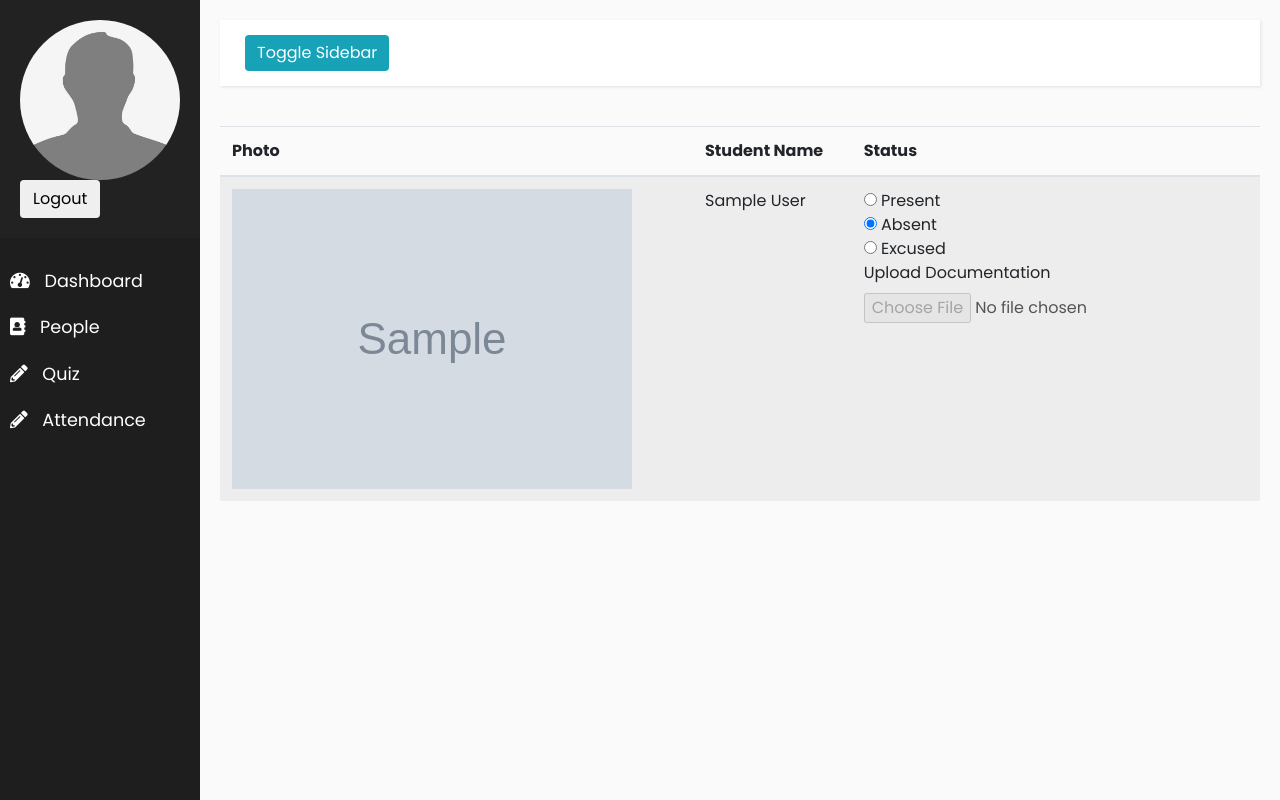
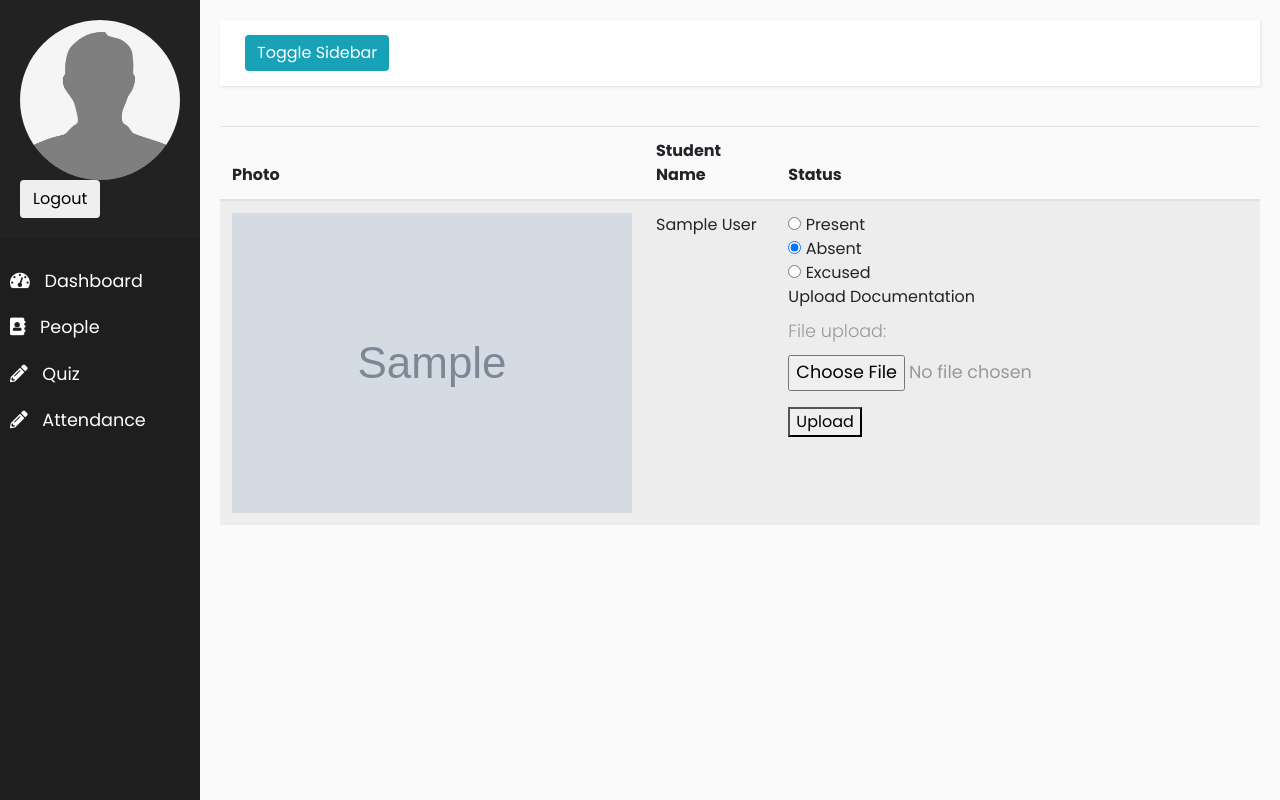
Before and after one commit to wonesy/tacosalpastor, a Django app: template alpastor/templates/epita/attendance_list.html in a window 1280 px wide. Run offline with Django 3.2, Linux system fonts and the light colour scheme; the template is opened without the code that fills it: values that come from a table or form of the project are taken from there, others are empty; tables that the repository leaves empty hold one stand-in row (values such as "Sample post"); grey boxes marked "Sample" are stand-in pictures; parts of the project's set-up code (start-up, migrations or seed data) failed here and were passed over; some libraries are stand-ins or nearby versions.

Commit message:
Added post function & file upload from admin site

```diff
--- a/alpastor/alpastor/settings.py
+++ b/alpastor/alpastor/settings.py
@@ -136,3 +136,8 @@ LOGIN_REDIRECT_URL = '/'
 LOGIN_URL = '/login'
 
 TEST_RUNNER="redgreenunittest.django.runner.RedGreenDiscoverRunner"
+
+# Media files (uploaded files)
+
+MEDIA_ROOT = os.path.join(BASE_DIR, 'media')
+MEDIA_URL = '/media/'
--- a/alpastor/alpastor/urls.py
+++ b/alpastor/alpastor/urls.py
@@ -18,6 +18,9 @@ from django.urls import path
 from accounts import views as accounts_views
 from epita import views
 from epita.views import CourseList, ScheduleList, AttendanceList
+from django.conf import settings
+from django.conf.urls.static import static
+
 
 # add new URL to this structure in alpastor/urls.py
 urlpatterns = [
@@ -29,3 +32,7 @@ urlpatterns = [
     path('login/', accounts_views.login, name='login'),
     path('admin/', admin.site.urls),
 ]
+
+if settings.DEBUG:
+    urlpatterns += static(settings.STATIC_URL, document_root=settings.STATICFILES_DIRS)
+    urlpatterns += static(settings.MEDIA_URL, document_root=settings.MEDIA_ROOT)
--- /dev/null
+++ b/alpastor/epita/forms.py
@@ -0,0 +1,8 @@
+from django import forms
+from .models import Attendance
+
+class AttendanceForm(forms.ModelForm):
+    # post = forms.FileField(required=False)
+    class Meta:
+        model = Attendance
+        fields = ['file_upload']
--- a/alpastor/epita/models.py
+++ b/alpastor/epita/models.py
@@ -234,14 +234,18 @@ class Attendance(models.Model):
         student_id = FK to a specific student
         schedule_id = FK to a specific schedule instance
         status = integer code to describe a student's status for that class (present, late, absent)
+        file_upload = file for excused absence
+        upload_time = timestamp of file upload
     """
     student_id = models.ForeignKey(Student, on_delete=models.CASCADE)
     schedule_id = models.ForeignKey(Schedule, on_delete=models.CASCADE)
     status = models.IntegerField()
+    file_upload = models.FileField(null=True, blank=True)
+    upload_time = models.DateTimeField(null=True, blank=True)
 
     def __repr__(self):
-        return "Attendance(student_id={}, schedule_id={}, status={})".format(self.student_id,
-            self.schedule_id, self.status)
+        return "Attendance(student_id={}, schedule_id={}, status={}, file_upload={}, upload_time={})".format(self.student_id,
+            self.schedule_id, self.status, self.file_upload, self.upload_time)
 
     def __str__(self):
-        return "{}, status: {}, {}".format(str(self.student_id), str(self.status), str(self.schedule_id))
+        return "{}, status: {}, {}, file: {}, time: {}".format(str(self.student_id), str(self.status), str(self.schedule_id), self.file_upload, self.upload_time)
--- a/alpastor/templates/epita/attendance_list.html
+++ b/alpastor/templates/epita/attendance_list.html
@@ -23,15 +23,16 @@
                     </td>
                     <td>{{ student.student_id.user }}</td>
                     <td>
-                        <form id="rGroup1">
-                        <input type="radio" id="r1" name="status" value="1" onclick="disableButton()"> Present<br>
-                        <input type="radio" id="r1" name="status" value="2" onclick="disableButton()" checked="checked"> Absent<br>
-                        <input type="radio" id="r1" name="status" value="3" onclick="disableButton()" > Excused</input>
+                        <form id="rGroup1" class="form-group" method="post" enctype="multipart/form-data">
+                            <input type="radio" id="r1" name="status" value="1" onclick="disableButton()"> Present<br>
+                            <input type="radio" id="r1" name="status" value="2" onclick="disableButton()" checked="checked"> Absent<br>
+                            <input type="radio" id="r1" name="status" value="3" onclick="disableButton()" > Excused</input><br>
+                            {% csrf_token %}
+                            <label>Upload Documentation</label>
+                            {{ form.as_p }}
+{#                            <input id="uploadForm" type="file" class="form-control-file" name="myfile" disabled="true">#}
+                            <button type="submit">Upload</button>
                         </form>
-                        <div class="form-group">
-                            <label>Upload Documentation</label>
-                            <input id="uploadForm" type="file" class="form-control-file" disabled="true">
-                        </div>
                     </td>
                 </tr>
             {% endfor %}
```
Also changed, not shown: alpastor/epita/tests/tests_models.py (+17 -10 lines), alpastor/epita/views.py (+14 -1 lines).
